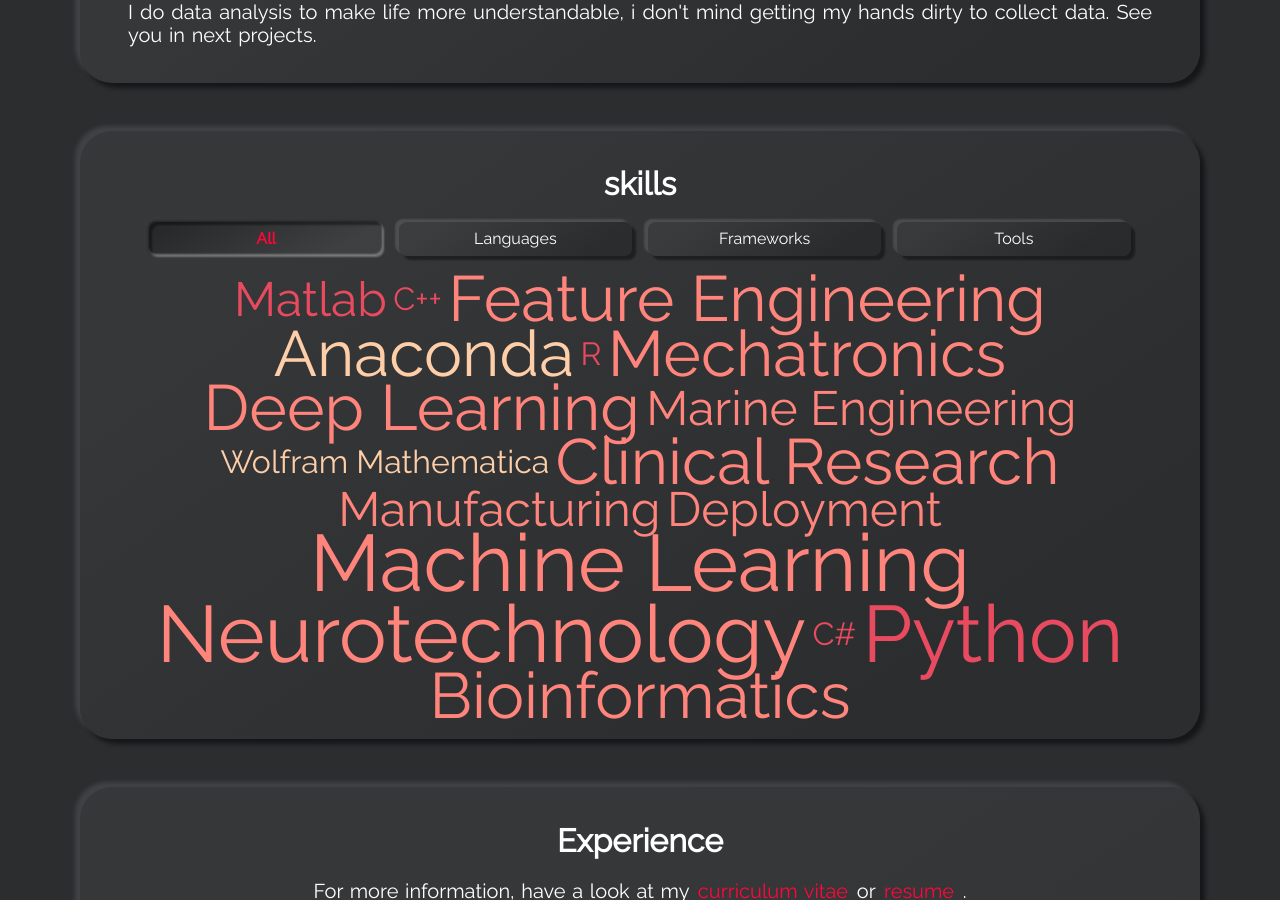
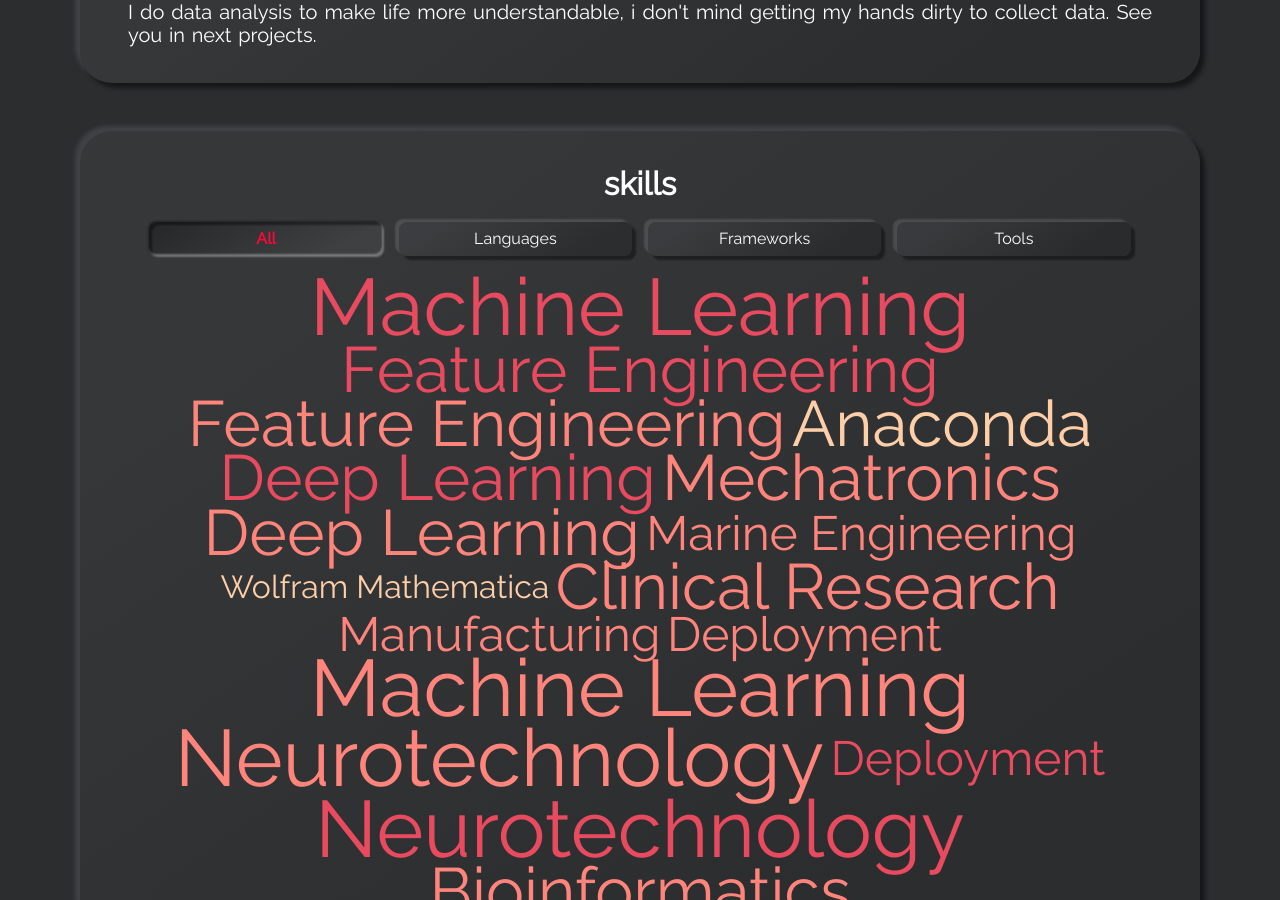
Before and after one commit to cgncvk/cgncvk.github.io-, a Jekyll site: the page built from index.html, in a window 1280 px wide and 900 px high, scrolled down 1150 px. Built offline with Jekyll 4.4.1, drawn with Linux system fonts in a browser that asks for light colours.

Commit message:
Update skills-languages.yml

```diff
--- a/_data/skills-languages.yml
+++ b/_data/skills-languages.yml
@@ -5,17 +5,18 @@
 # - name: Language
 #   weight: 5
 
-- name: Python
+
+- name: Neurotechnology
   weight: 5
 
-- name: Matlab
+- name: Machine Learning
+  weight: 5
+
+- name: Deep Learning
+  weight: 4
+
+- name: Feature Engineering
+  weight: 4
+
+- name: Deployment
   weight: 3
-
-- name: R
-  weight: 2
-
-- name: C++
-  weight: 2
-
-- name: C#
-  weight: 2
```
